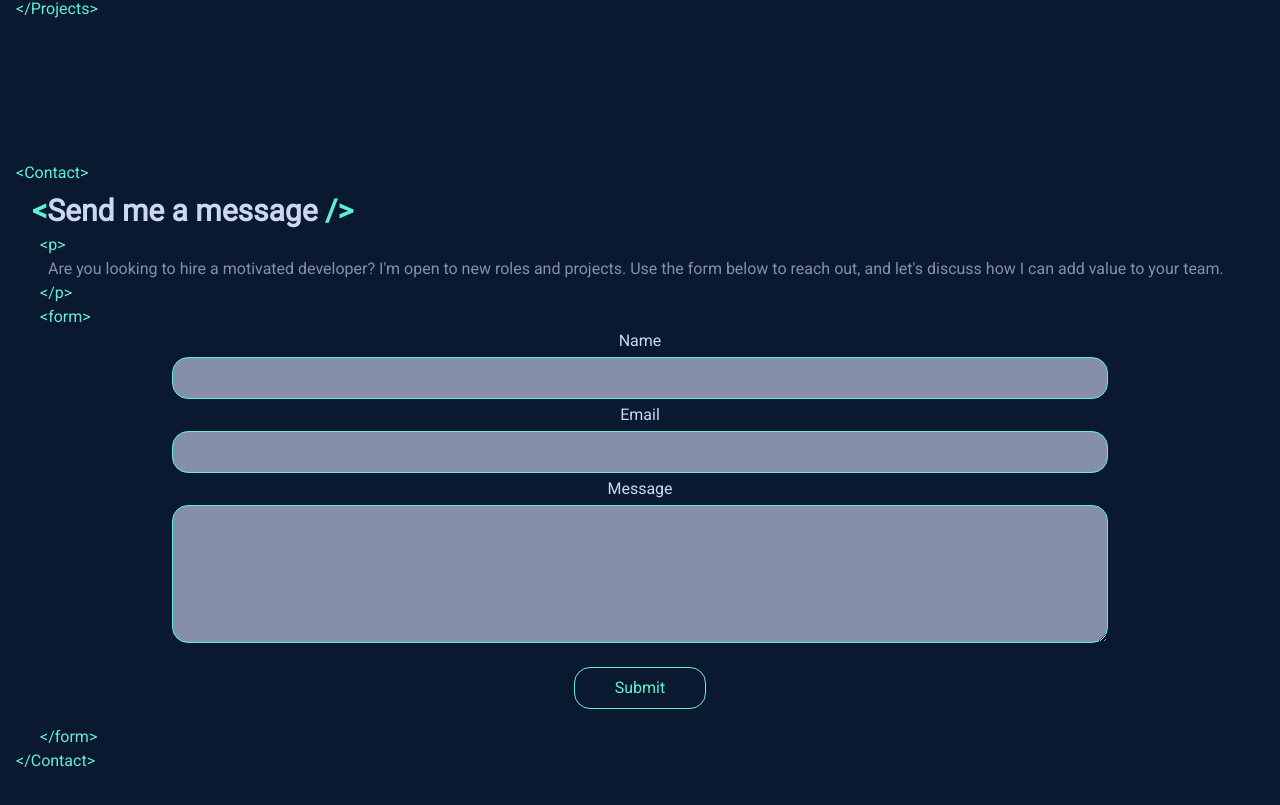
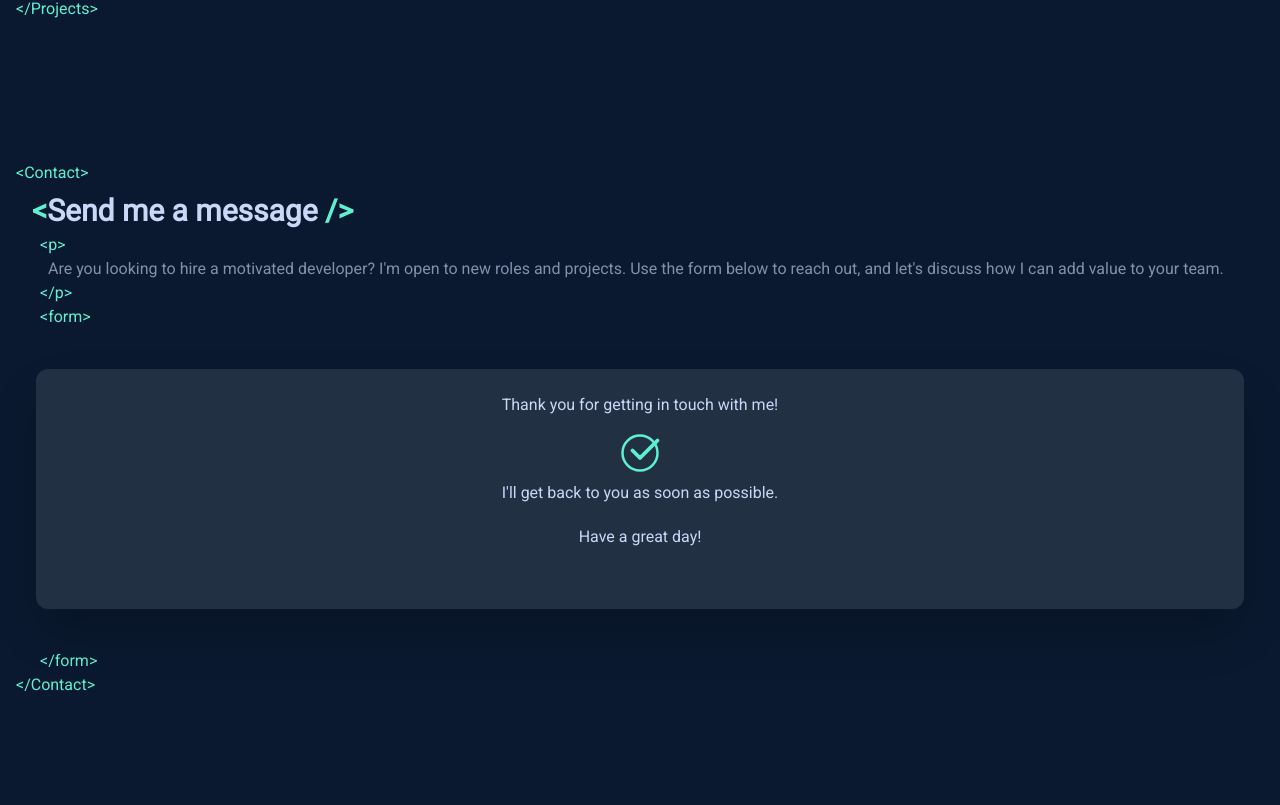
Before and after one commit to S-Guettner/new-portfolio-next, a Next.js app: page / in a window 1280 px wide. Shown: the part 2255-3060 px from the top of the page. Built offline with nearby package versions, Linux system fonts and the light colour scheme.

Commit message:
added success message to contact form

```diff
--- a/app/components/sections/ContactSection.tsx
+++ b/app/components/sections/ContactSection.tsx
@@ -15,7 +15,7 @@ const ContactSection: FC<ContactSectionProps> = ({ }) => {
     });
 
     const [submitting, setSubmitting] = useState(false);
-    const [success, setSuccess] = useState(false);
+    const [success, setSuccess] = useState(true);
     const [error, setError] = useState('');
 
     const [errorMessage, setErrorMessage] = useState("")
@@ -72,6 +72,7 @@ const ContactSection: FC<ContactSectionProps> = ({ }) => {
                 </div>
                 <p className='text-green pl-6 '>&lt;/p&gt;</p>
                 <p className='text-green pl-6 '>&lt;form&gt;</p>
+                {!success && (
                     <section>
                         <form className='flex flex-col items-center gap-y-1 mb-4' onSubmit={handleSubmit} >
                             <label className='block text-textLarge text-center' htmlFor="name">Name</label>
@@ -87,6 +88,44 @@ const ContactSection: FC<ContactSectionProps> = ({ }) => {
                             <button className='border border-green text-green py-2 px-10 rounded-2xl resume-button navButton' type="submit" >Submit</button>
                         </form>
                     </section>
+                )}
+                {success && (
+                    <section className='h-[30vh] pt-6 px-14 my-10 mx-5 text-center bg-white bg-opacity-10 rounded-xl shadow-2xl backdrop-blur-md p-4'>
+                        <p className='text-textLarge mb-4'>Thank you for getting in touch with me!</p>
+                        <svg
+
+                            stroke="currentColor"
+                            fill="currentColor"
+                            stroke-width="0"
+                            viewBox="0 0 16 16"
+                            height="1em"
+                            width="1em"
+                            xmlns="http://www.w3.org/2000/svg"
+                            className="w-10 h-10 mb-2 text-green mx-auto animate-checkmark"
+                        >
+
+                            <circle
+                                cx="8"
+                                cy="8"
+                                r="7"
+                                fill="none"
+                                stroke=""
+                                stroke-width="1"
+                                stroke-dasharray="0 44"
+                                className="animate-circle"
+                            />
+
+                            <path
+                                strokeWidth="0.5"
+                                fill-rule="evenodd"
+                                d="M15.354 2.646a.5.5 0 010 .708l-7 7a.5.5 0 01-.708 0l-3-3a.5.5 0 11.708-.708L8 9.293l6.646-6.647a.5.5 0 01.708 0z"
+                                clip-rule="evenodd"
+                            ></path>
+                        </svg>
+                        <p className='text-textLarge mb-5'>I'll get back to you as soon as possible.</p>
+                        <p className='text-textLarge'>Have a great day!</p>
+                    </section>
+                )}
                 <p className='text-green pl-6 '>&lt;/form&gt;</p>
                 <p className='text-green'>&lt;/Contact&gt;</p>
             </section>
--- a/app/globals.css
+++ b/app/globals.css
@@ -120,3 +120,32 @@
     transform: translateX(-100%);
     transition: transform 500ms;
 }
+
+/* succes message */
+@keyframes checkmark {
+  0% {
+    opacity: 0;
+    transform: scale(0.5);
+  }
+  100% {
+    opacity: 1;
+    transform: scale(1);
+  }
+}
+
+@keyframes circle {
+  0% {
+    stroke-dasharray: 0 44;
+  }
+  100% {
+    stroke-dasharray: 44 44;
+  }
+}
+
+.animate-checkmark {
+  animation: checkmark 0.6s ease-in-out forwards;
+}
+
+.animate-circle {
+  animation: circle 0.6s ease-in-out forwards;
+}
```
Lines whose indentation alone changed are shown as unchanged.
